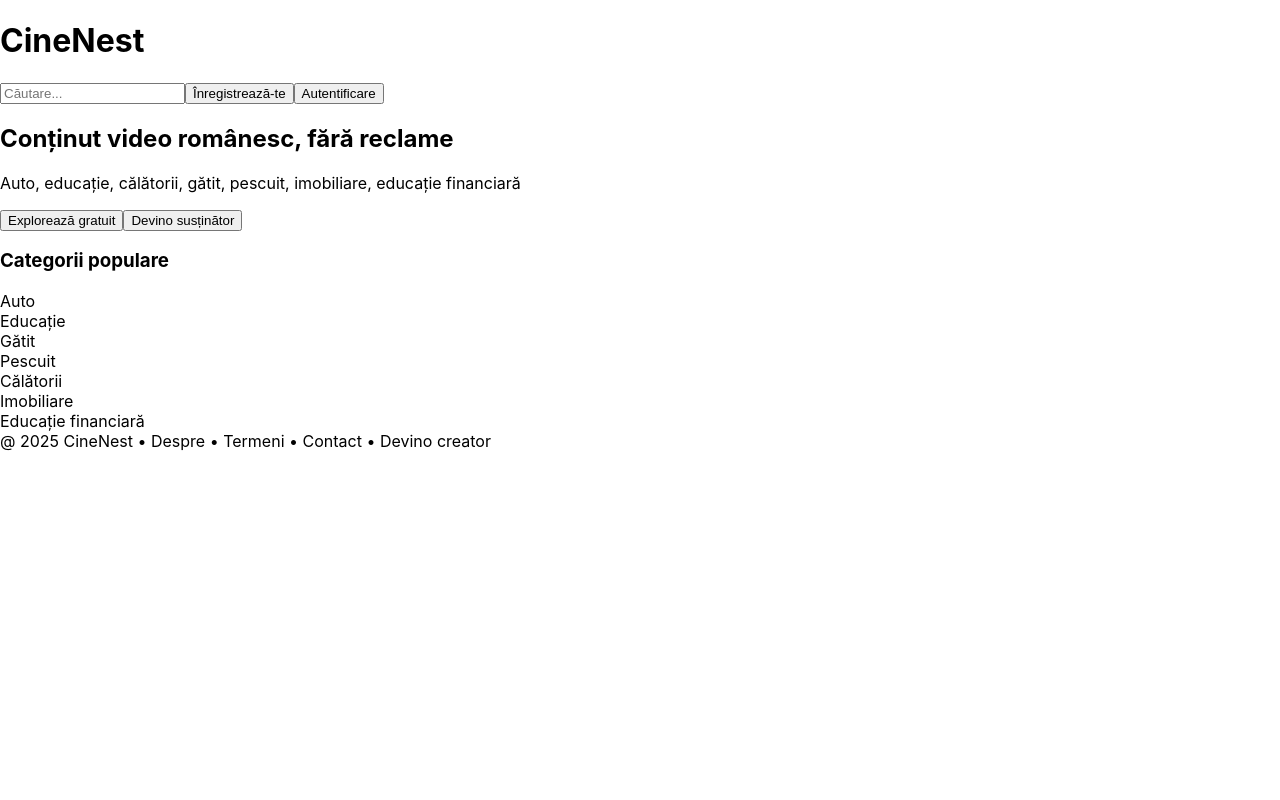
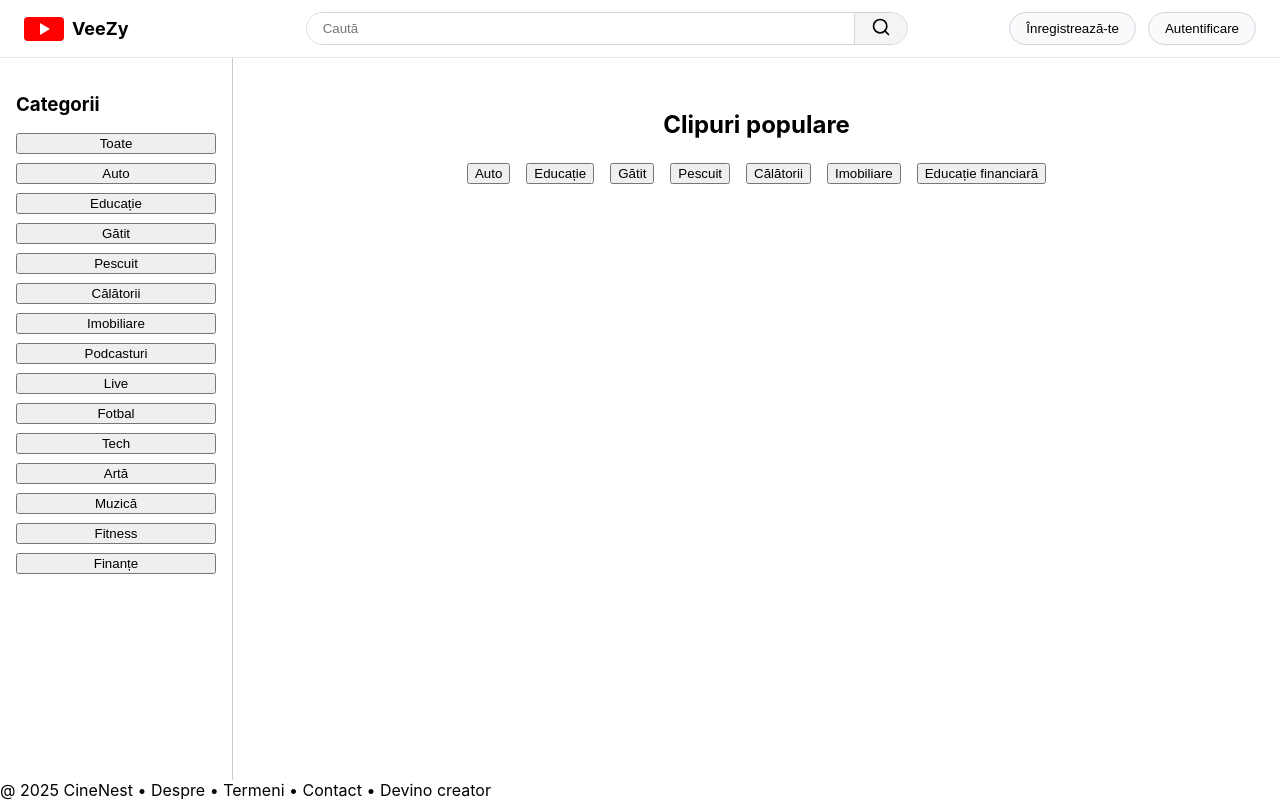
Before and after one commit to ionutsandu1996/cinenest, a React (Create React App) app: page / in a window 1280 px wide. Built offline with nearby package versions, Linux system fonts and the light colour scheme.

Commit message:
homepage first draw

```diff
--- a/package.json
+++ b/package.json
@@ -7,6 +7,7 @@
     "@testing-library/jest-dom": "^6.6.3",
     "@testing-library/react": "^16.3.0",
     "@testing-library/user-event": "^13.5.0",
+    "lucide-react": "^0.511.0",
     "prop-types": "^15.8.1",
     "react": "^19.1.0",
     "react-dom": "^19.1.0",
--- a/src/components/CategoryCard.js
+++ b/src/components/CategoryCard.js
@@ -3,9 +3,11 @@ import PropTypes from 'prop-types';
 
 function CategoryCard({ category }) {
   return (
-    <div className="bg-gray-800 rounded p-4 text-center hover:bg-yellow-500 hover:text-black cursor-pointer">
-      <span className="text-lg font-semibold">{category}</span>
-    </div>
+    <button
+      className="px-4 py-2 bg-gray-100 text-sm rounded-full border border-gray-300 whitespace-nowrap hover:bg-gray-200 transition"
+    >
+      {category}
+    </button>
   );
 }
 
--- a/src/components/Header.js
+++ b/src/components/Header.js
@@ -1,22 +1,104 @@
+import React from 'react';
+import { Search } from 'lucide-react';
 
-import React from 'react'
 function Header() {
-return (
-    <header className="flex justify-between items-center p-4 bg-gray-900 text-white">
-        <h1 className="text-2xl font-bold text-yellow-400">CineNest</h1>
-        <div className="flex items-center gap-4">
-            <input
-                type="text"
-                placeholder="Căutare..."
-                className="px-3 py-1 rounded bg-gray-800 text-white"
-            />
-            <button className="bg-yellow-400 text-black px-4 py-1 rounded">Înregistrează-te</button>
-            <button className="bg-gray-700 px-4 py-1 rounded">Autentificare</button>
+  const containerStyle = {
+    display: 'flex',
+    flexDirection: 'row',
+    alignItems: 'center',
+    justifyContent: 'space-between',
+    padding: '12px 24px',
+    borderBottom: '1px solid #e5e7eb',
+    backgroundColor: '#fff',
+  };
 
+  const logoStyle = {
+    display: 'flex',
+    alignItems: 'center',
+    gap: '8px',
+    minWidth: '180px',
+  };
+
+  const searchWrapperStyle = {
+    flex: 1,
+    display: 'flex',
+    justifyContent: 'center',
+    padding: '0 24px',
+  };
+
+  const searchBoxStyle = {
+    display: 'flex',
+    border: '1px solid #d1d5db',
+    borderRadius: '9999px',
+    overflow: 'hidden',
+    width: '100%',
+    maxWidth: '600px',
+  };
+
+  const inputStyle = {
+    flex: 1,
+    padding: '8px 16px',
+    border: 'none',
+    outline: 'none',
+  };
+
+  const buttonWrapperStyle = {
+    display: 'flex',
+    gap: '12px',
+    minWidth: '200px',
+    justifyContent: 'flex-end',
+  };
+
+  const buttonStyle = {
+    padding: '8px 16px',
+    borderRadius: '9999px',
+    border: '1px solid #d1d5db',
+    backgroundColor: '#f9fafb',
+    cursor: 'pointer',
+  };
+
+  return (
+    <header style={containerStyle}>
+      {/* Logo */}
+      <div style={logoStyle}>
+        <div style={{
+          width: 40, height: 24, backgroundColor: 'red', display: 'flex',
+          justifyContent: 'center', alignItems: 'center', borderRadius: 4,
+        }}>
+          <div style={{
+            width: 0, height: 0,
+            borderTop: '6px solid transparent',
+            borderBottom: '6px solid transparent',
+            borderLeft: '10px solid white',
+            marginLeft: 2
+          }} />
         </div>
+        <span style={{ fontWeight: 'bold', fontSize: '18px' }}>VeeZy</span>
+      </div>
+
+      {/* Căutare */}
+      <div style={searchWrapperStyle}>
+        <div style={searchBoxStyle}>
+          <input type="text" placeholder="Caută" style={inputStyle} />
+          <button style={{
+            padding: '0 16px',
+            border: 'none',
+            backgroundColor: '#f3f4f6',
+            borderLeft: '1px solid #d1d5db',
+            cursor: 'pointer'
+          }}>
+            <Search size={20} />
+          </button>
+        </div>
+      </div>
+
+      {/* Butoane */}
+      <div style={buttonWrapperStyle}>
+        <button style={buttonStyle}>Înregistrează-te</button>
+        <button style={buttonStyle}>Autentificare</button>
+      </div>
     </header>
-);
-
+  );
 }
 
 export default Header;
--- a/src/pages/HomePage.js
+++ b/src/pages/HomePage.js
@@ -1,33 +1,57 @@
-import CategoryCard from '../components/CategoryCard'; // Componenta pentru cardurile de categorie
+import React from 'react';
+import CategoryCard from '../components/CategoryCard';
 import Footer from '../components/Footer';
 import Header from '../components/Header';
-import React from 'react';
 
-function HomePage() {
+export default function HomePage() {
   return (
-    <div className="bg-gray-950 text-white min-h-screen">
+    <div style={{ display: 'flex', flexDirection: 'column', minHeight: '100vh' }}>
       <Header />
-      <section className="text-center py-12 bg-gradient-to-b from-gray-900 to-gray-950">
-        <h2 className="text-3xl font-semibold mb-4">Conținut video românesc, fără reclame</h2>
-        <p className="mb-6 text-gray-300">Auto, educație, călătorii, gătit, pescuit, imobiliare, educație financiară</p>
-        <div className="flex justify-center gap-4">
-          <button className="bg-yellow-400 text-black px-6 py-2 rounded font-semibold">Explorează gratuit</button>
-          <button className="border border-yellow-400 px-6 py-2 rounded text-yellow-400">Devino susținător</button>
+
+      <div style={{ display: 'flex', flex: 1 }}>
+        {/* Left Menu */}
+        <div style={{ width: '200px', padding: '1rem', borderRight: '1px solid #ccc' }}>
+          <h3 style={{ marginBottom: '1rem' }}>Categorii</h3>
+          <ul style={{ listStyle: 'none', padding: 0 }}>
+            {[
+              'Toate', 'Auto', 'Educație', 'Gătit', 'Pescuit', 'Călătorii',
+              'Imobiliare', 'Podcasturi', 'Live', 'Fotbal', 'Tech',
+              'Artă', 'Muzică', 'Fitness', 'Finanțe'
+            ].map((cat) => (
+              <li key={cat} style={{ marginBottom: '0.5rem' }}>
+                <button style={{ width: '100%' }}>{cat}</button>
+              </li>
+            ))}
+          </ul>
         </div>
-      </section>
 
-      <section className="px-4 py-8">
-        <h3 className="text-xl font-bold mb-4">Categorii populare</h3>
-        <div className="grid grid-cols-2 sm:grid-cols-3 md:grid-cols-4 lg:grid-cols-7 gap-4">
-          {['Auto', 'Educație', 'Gătit', 'Pescuit', 'Călătorii', 'Imobiliare', 'Educație financiară'].map((cat) => (
-            <CategoryCard key={cat} category={cat} />
-          ))}
+        {/* Right Content */}
+        <div style={{
+          flex: 1,
+          padding: '2rem',
+          display: 'flex',
+          flexDirection: 'column',
+          alignItems: 'center'
+        }}>
+          <h2 style={{ marginBottom: '1.5rem' }}>Clipuri populare</h2>
+          <div style={{
+            display: 'flex',
+            flexWrap: 'wrap',
+            justifyContent: 'center',
+            gap: '1rem',
+            maxWidth: '900px'
+          }}>
+            {[
+              'Auto', 'Educație', 'Gătit', 'Pescuit', 'Călătorii',
+              'Imobiliare', 'Educație financiară'
+            ].map((cat) => (
+              <CategoryCard key={cat} category={cat} />
+            ))}
+          </div>
         </div>
-      </section>
+      </div>
 
       <Footer />
     </div>
   );
 }
-
-export default HomePage;
```
Also changed, not shown: 1 other file (tests, documents, lock files or other folders).
